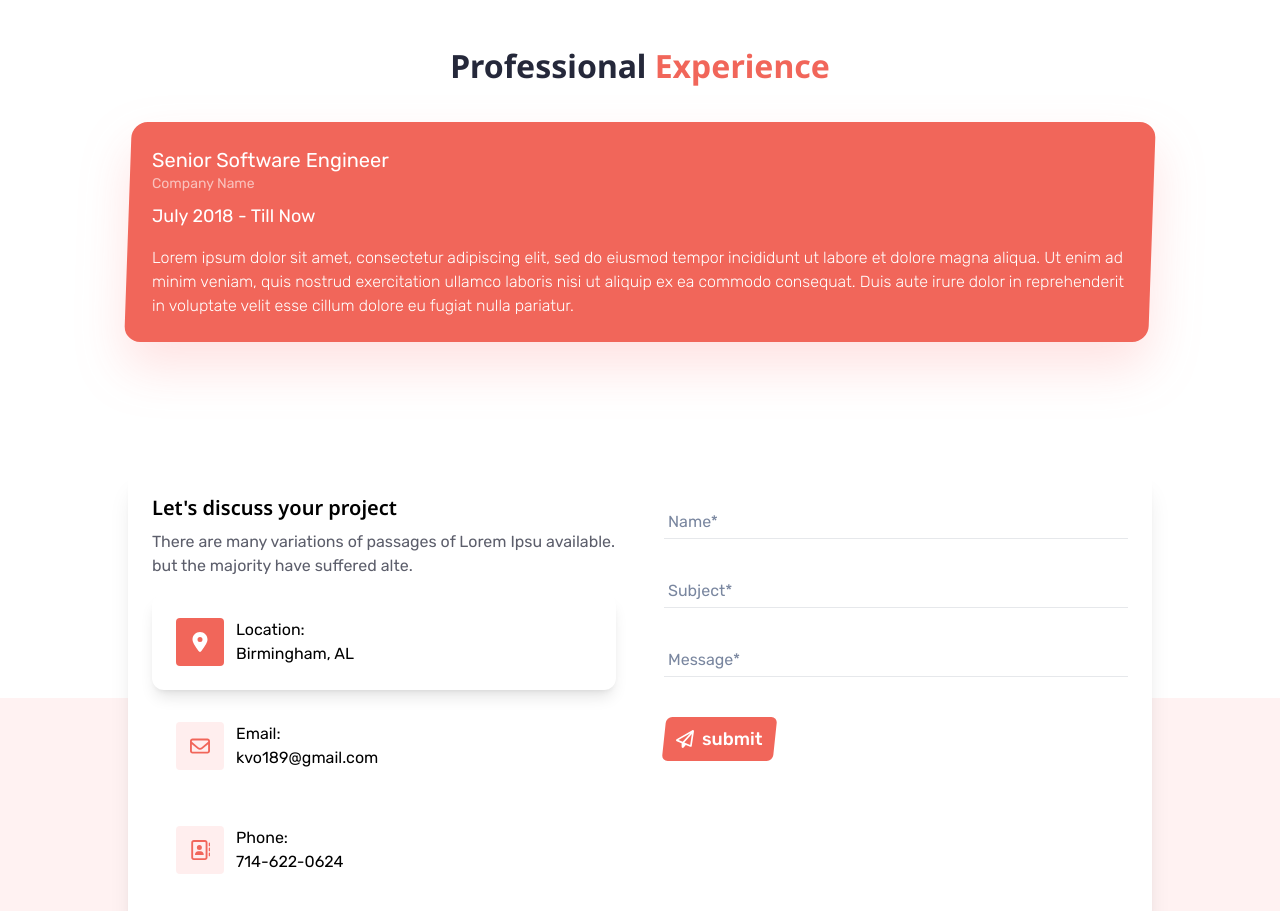
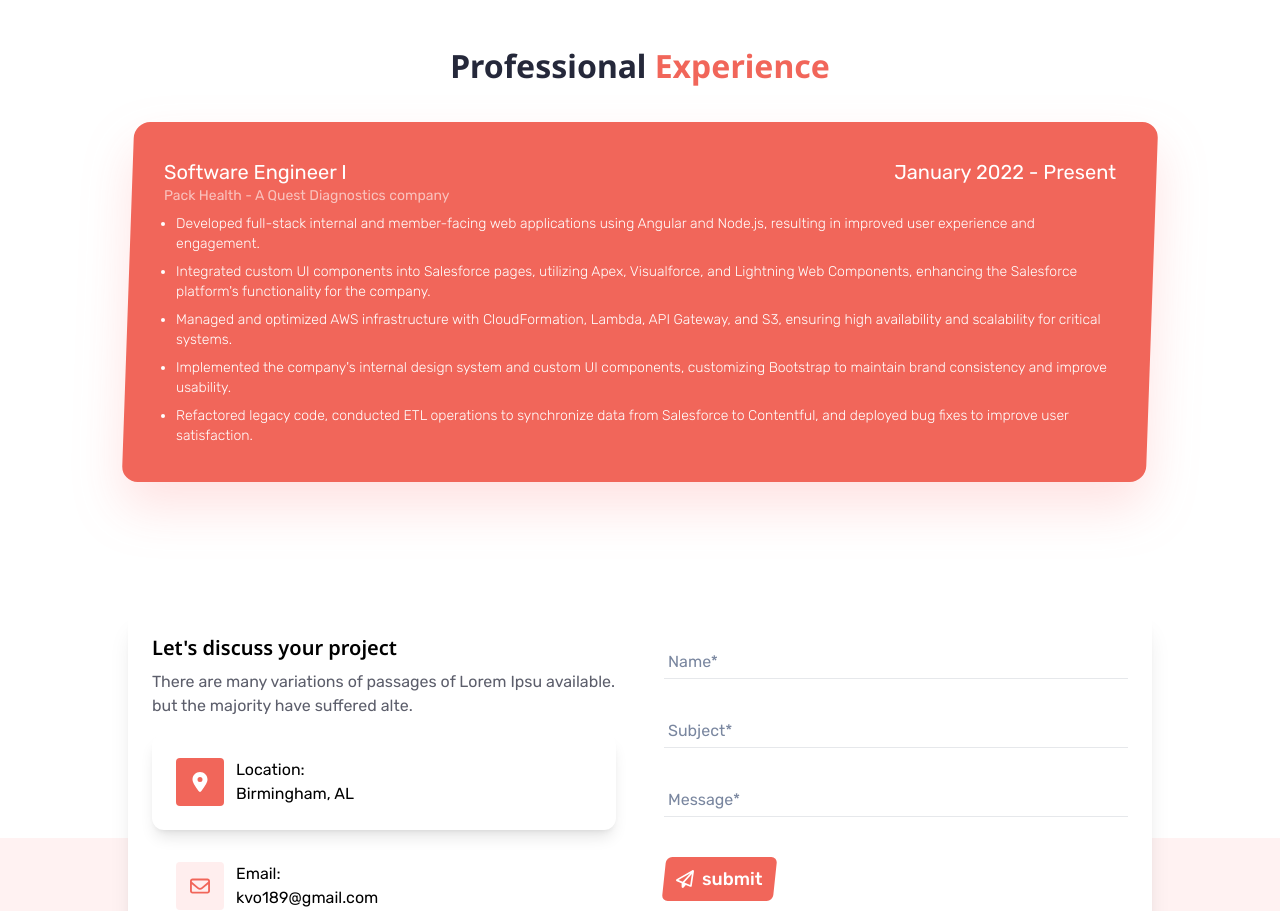
Before and after one commit to kvo189/my-portfolio, a Next.js app: page / in a window 1280 px wide. Shown: the part 2480-3391 px from the top of the page. Built offline with nearby package versions, Linux system fonts and the light colour scheme.

Commit message:
Add job desc

```diff
--- a/src/app/page.tsx
+++ b/src/app/page.tsx
@@ -181,13 +181,15 @@ function Section2() {
 function Section3() {
   return (
     <>
-      <section className={`flex flex-col items-center text-secondary-gray text-center ${rubik.className}`}>
+      <section className={`flex flex-col items-center text-secondary-gray text-center ${rubik.className} w-full`}>
         <h2 className={`${notoSans.className} text-2xl lg:text-2rem font-bold mb-6 sm:mb-8`}>
           Professional <span className='text-primary-red'>Experience</span>
         </h2>
         <div
           className='relative text-white
-            p-6 text-left
+            p-6 md:p-9
+            text-left
+            w-full
             flex flex-col
             after:-skew-x-2
             after:content-[""]
@@ -203,14 +205,23 @@ function Section3() {
             drop-shadow-red
             '
         >
-          <h3 className='text-xl'>Senior Software Engineer</h3>
-          <div className='text-sm text-white/60 mb-2'>Company Name</div>
-          <div className='text-lg mb-4'>July 2018 - Till Now</div>
-          <p className='font-light'>
-            Lorem ipsum dolor sit amet, consectetur adipiscing elit, sed do eiusmod tempor incididunt ut labore et dolore magna aliqua. Ut enim ad minim veniam, quis nostrud
-            exercitation ullamco laboris nisi ut aliquip ex ea commodo consequat. Duis aute irure dolor in reprehenderit in voluptate velit esse cillum dolore eu fugiat nulla
-            pariatur.
-          </p>
+          <div className='flex flex-col md:flex-row justify-between'>
+            <div>
+              <h3 className='text-xl'>Software Engineer I</h3>
+              <div className='text-sm text-white/60 mb-2'>Pack Health - A Quest Diagnostics company</div>
+            </div>
+            <div className='text-base md:text-xl mb-4'>January 2022 - Present</div>
+          </div>
+          <ul className='text-sm font-light list-disc ml-3 gap-2 grid'>
+            <li>Developed full-stack internal and member-facing web applications using Angular and Node.js, resulting in improved user experience and engagement.</li>
+            <li>
+              Integrated custom UI components into Salesforce pages, utilizing Apex, Visualforce, and Lightning Web Components, enhancing the Salesforce platform's functionality
+              for the company.
+            </li>
+            <li>Managed and optimized AWS infrastructure with CloudFormation, Lambda, API Gateway, and S3, ensuring high availability and scalability for critical systems.</li>
+            <li>Implemented the company's internal design system and custom UI components, customizing Bootstrap to maintain brand consistency and improve usability.</li>
+            <li>Refactored legacy code, conducted ETL operations to synchronize data from Salesforce to Contentful, and deployed bug fixes to improve user satisfaction.</li>
+          </ul>
         </div>
       </section>
     </>
```
